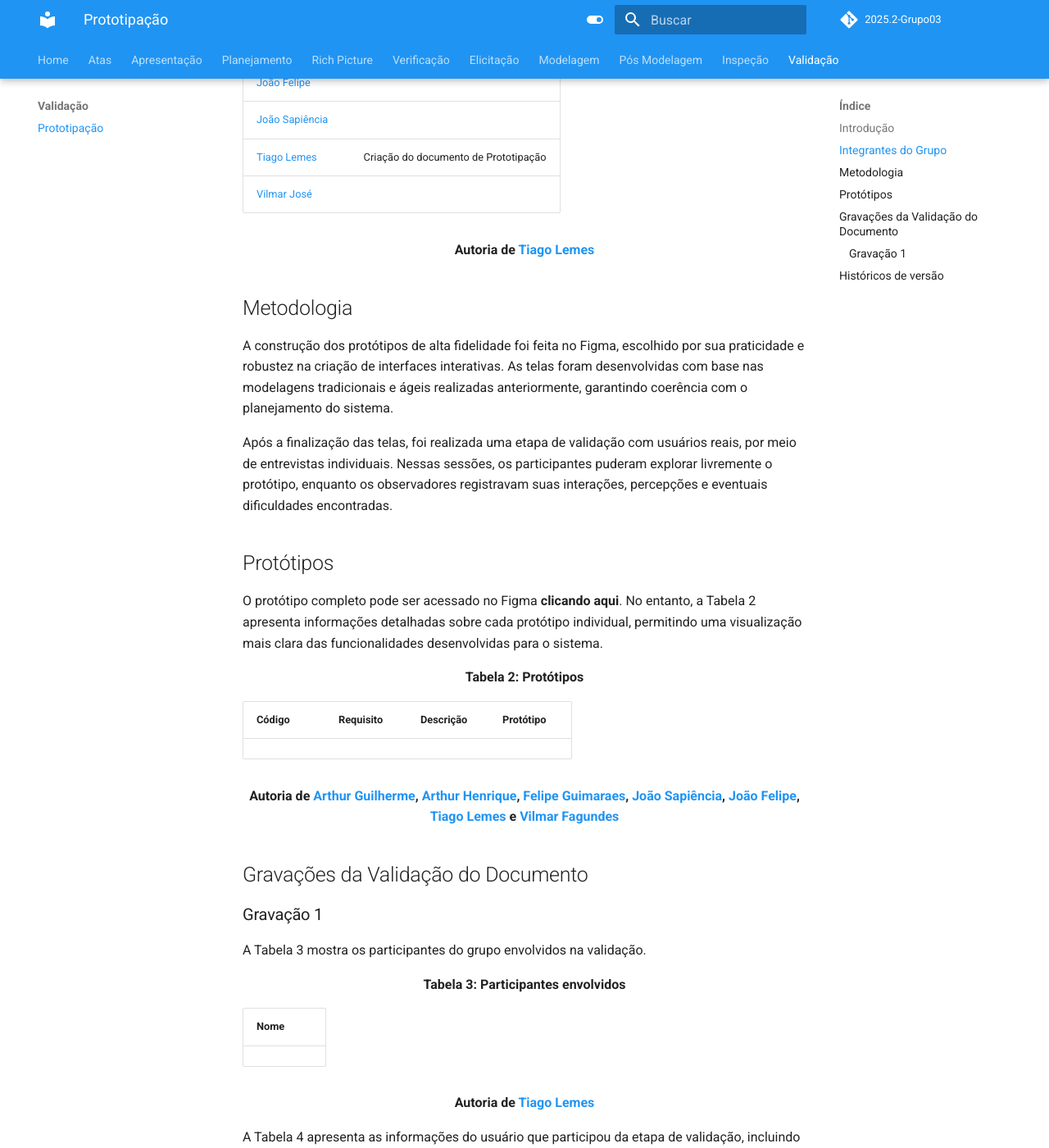
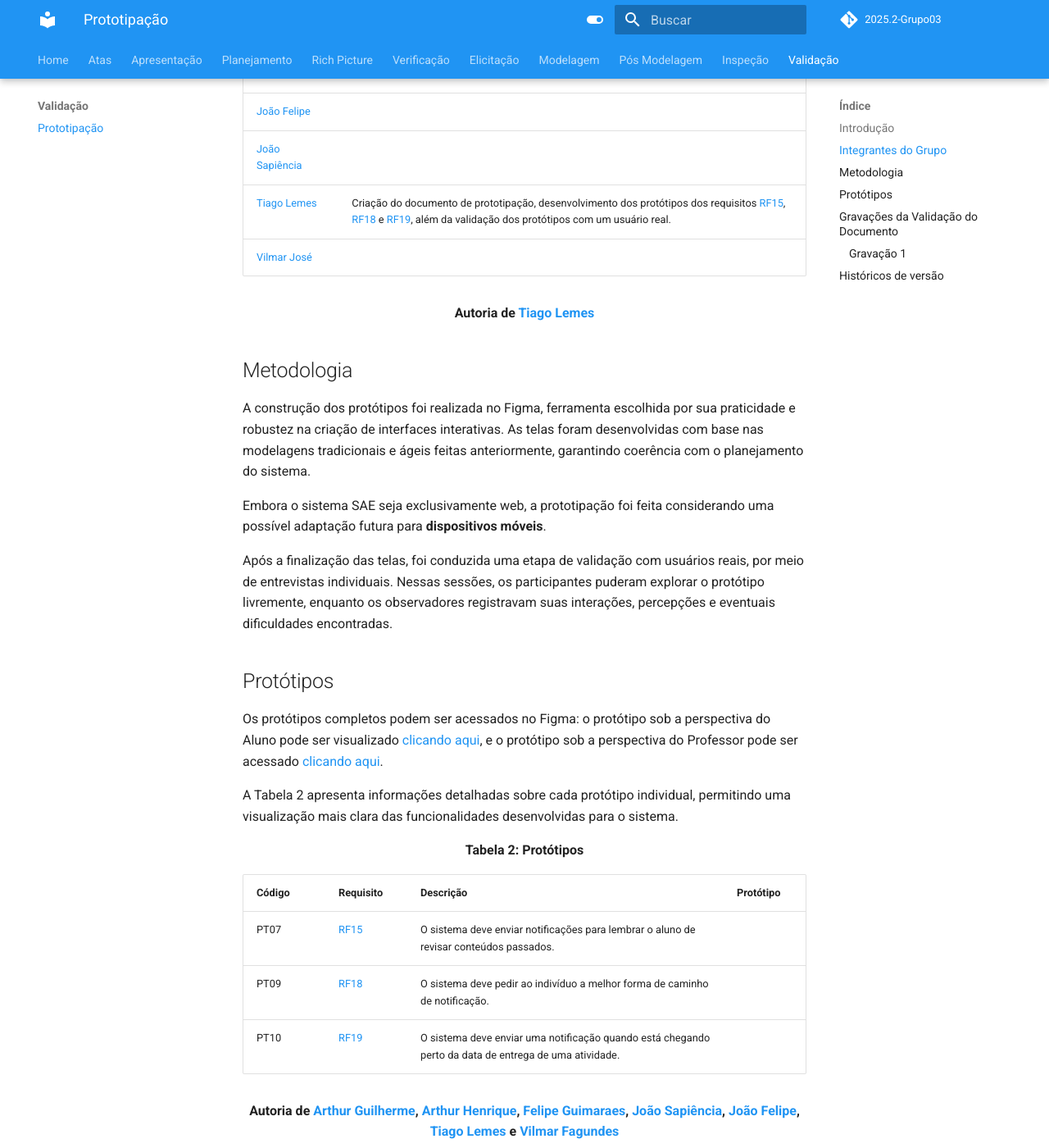
Before and after one commit to Requisitos-de-Software/2025.2-Grupo03, an MkDocs documentation site: the page built from docs/Validacao/prototipos.md, in a window 1280 px wide and 1400 px high, scrolled down 829 px. Shown: the whole window at 82% size. Built offline with MkDocs 1.6.1 and Material for MkDocs 9.7.7, drawn with Linux system fonts in a browser that asks for light colours; comment, search, counter and statistics services are not loaded; some of the changed text lies outside the part shown.

Commit message:
Update prototipos.md

```diff
--- a/docs/Validacao/prototipos.md
+++ b/docs/Validacao/prototipos.md
@@ -2,7 +2,7 @@
 
 ## Introdução
 
-Este documento apresenta funcionalidades que ainda não estão presentes no SAE, por meio de **protótipos de alta fidelidade criados no Figma** para representar o sistema proposto de forma visual e interativa. Esses protótipos mostram com bastante precisão como o produto final deve parecer e funcionar, incluindo cores, fontes, imagens e todos os caminhos de navegação entre as telas.
+Este documento apresenta funcionalidades que ainda não estão presentes no SAE, por meio de **protótipos criados no Figma** para representar o sistema proposto de forma visual e interativa. Esses protótipos ilustram como o produto final deve parecer e funcionar, mostrando elementos como cores, fontes, imagens e os caminhos de navegação entre as telas.
 
 Eles são usados em uma fase mais avançada do processo de design e têm como objetivo testar e validar a experiência do usuário. Dessa forma, é possível identificar ajustes necessários, melhorar a usabilidade e garantir que o sistema realmente atenda às necessidades dos usuários antes de começar o desenvolvimento.
 
@@ -18,24 +18,31 @@ A Tabela 1 apresenta todos os integrantes da equipe que participaram da etapa de
 | [Felipe Guimaraes](https://github.com/felipegf1)      | |
 | [João Felipe](https://github.com/MrBolt2005)          | |
 | [João Sapiência](https://github.com/JoaoSapiencia)    | |
-| [Tiago Lemes](https://github.com/TiagoTeixeira-2005)    | Criação do documento de Prototipação |
+| [Tiago Lemes](https://github.com/TiagoTeixeira-2005)    | Criação do documento de prototipação, desenvolvimento dos protótipos dos requisitos [RF15](https://requisitos-de-software.github.io/2025.2-Grupo03/Elicitacao/requisitos_elicitados/#RF15), [RF18](https://requisitos-de-software.github.io/2025.2-Grupo03/Elicitacao/requisitos_elicitados/#RF18) e [RF19](https://requisitos-de-software.github.io/2025.2-Grupo03/Elicitacao/requisitos_elicitados/#RF19), além da validação dos protótipos com um usuário real. |
 | [Vilmar José](https://github.com/VilmarFagundes)      | |
 
 <div align="center"><strong>Autoria de <a href="https://github.com/TiagoTeixeira-2005">Tiago Lemes</a></strong></div>
 
 ## Metodologia
-A construção dos protótipos de alta fidelidade foi feita no Figma, escolhido por sua praticidade e robustez na criação de interfaces interativas. As telas foram desenvolvidas com base nas modelagens tradicionais e ágeis realizadas anteriormente, garantindo coerência com o planejamento do sistema.
+A construção dos protótipos foi realizada no Figma, ferramenta escolhida por sua praticidade e robustez na criação de interfaces interativas. As telas foram desenvolvidas com base nas modelagens tradicionais e ágeis feitas anteriormente, garantindo coerência com o planejamento do sistema.
 
-Após a finalização das telas, foi realizada uma etapa de validação com usuários reais, por meio de entrevistas individuais. Nessas sessões, os participantes puderam explorar livremente o protótipo, enquanto os observadores registravam suas interações, percepções e eventuais dificuldades encontradas.
+Embora o sistema SAE seja exclusivamente web, a prototipação foi feita considerando uma possível adaptação futura para **dispositivos móveis**.
+
+Após a finalização das telas, foi conduzida uma etapa de validação com usuários reais, por meio de entrevistas individuais. Nessas sessões, os participantes puderam explorar o protótipo livremente, enquanto os observadores registravam suas interações, percepções e eventuais dificuldades encontradas.
 
 ## Protótipos
 
-O protótipo completo pode ser acessado no Figma **clicando aqui**. No entanto, a Tabela 2 apresenta informações detalhadas sobre cada protótipo individual, permitindo uma visualização mais clara das funcionalidades desenvolvidas para o sistema.
+Os protótipos completos podem ser acessados no Figma: o protótipo sob a perspectiva do Aluno pode ser visualizado [clicando aqui](https://www.figma.com/proto/Ylcbg1HC2cU5gCT86wZzuW/Requisitos?node-id=1-5&p=f&t=CeKGYi1Z6VrmyAav-0&scaling=scale-down&content-scaling=fixed&page-id=0%3A1&starting-point-node-id=1%3A5), e o protótipo sob a perspectiva do Professor pode ser acessado [clicando aqui]().
+
+A Tabela 2 apresenta informações detalhadas sobre cada protótipo individual, permitindo uma visualização mais clara das funcionalidades desenvolvidas para o sistema.
 
 <div align="center"><strong>Tabela 2: Protótipos</strong></div>
 
 |**Código**| **Requisito** | **Descrição** | **Protótipo** |
 |----------|---------------|---------------|---------------|
+| <a id="PT07"></a>PT07 | [RF15](https://requisitos-de-software.github.io/2025.2-Grupo03/Elicitacao/requisitos_elicitados/#RF15) | O sistema deve enviar notificações para lembrar o aluno de revisar conteúdos passados. | |
+| <a id="PT09"></a>PT09 | [RF18](https://requisitos-de-software.github.io/2025.2-Grupo03/Elicitacao/requisitos_elicitados/#RF18) | O sistema deve pedir ao indivíduo a melhor forma de caminho de notificação. | |
+| <a id="PT10"></a>PT10 | [RF19](https://requisitos-de-software.github.io/2025.2-Grupo03/Elicitacao/requisitos_elicitados/#RF19) | O sistema deve enviar uma notificação quando está chegando perto da data de entrega de uma atividade.  |
 
 <div align="center"><strong>Autoria de <a href="https://github.com/ArthurGuilher62">Arthur Guilherme</a>, <a href="https://github.com/arthurhvieira1">Arthur Henrique</a>, <a href="https://github.com/felipegf1">Felipe Guimaraes</a>, <a href="https://github.com/JoaoSapiencia">João Sapiência</a>, <a href="https://github.com/MrBolt2005">João Felipe</a>, <a href="https://github.com/TiagoTeixeira-2005">Tiago Lemes</a> e <a href="https://github.com/VilmarFagundes">Vilmar Fagundes</a></strong></div>
 
```
